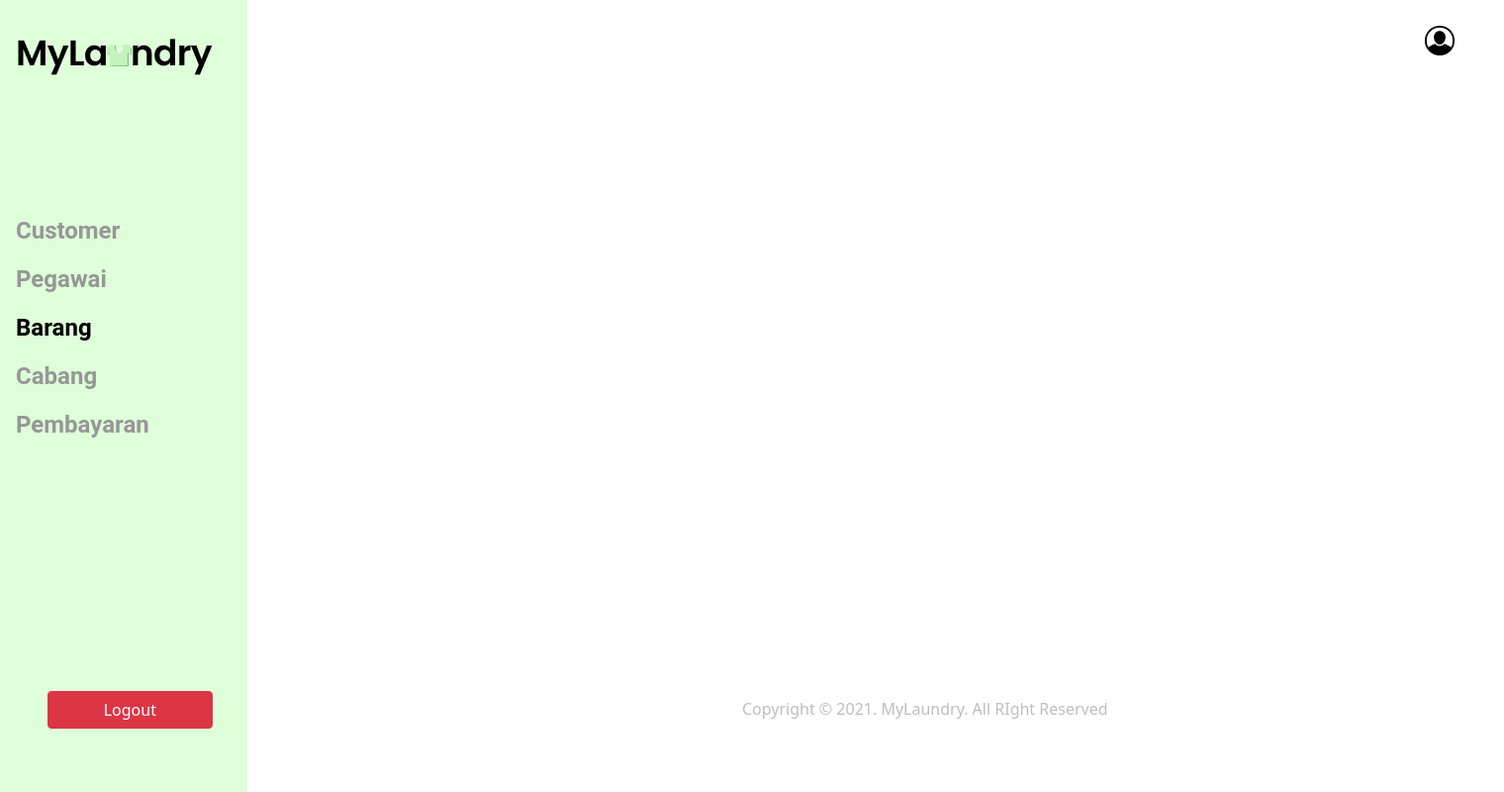
After one commit to MegiantoAS/Tubes_Basdat, a PHP site: page /barang.php in a window 1520 px wide. The commit adds this page. Shown: the whole page at 99% size. Run offline with PHP 8.4, Linux system fonts and the light colour scheme.

Commit message:
template konten
template

```diff
--- /dev/null
+++ b/barang.php
@@ -0,0 +1,40 @@
+<!DOCTYPE html>
+<html>
+<head>
+    <meta name="viewport" content="width=device-width, initial-scale=1">
+    <link rel="stylesheet" href="style-content.css">
+    <link href="https://cdn.jsdelivr.net/npm/bootstrap@5.0.2/dist/css/bootstrap.min.css" rel="stylesheet" integrity="sha384-EVSTQN3/azprG1Anm3QDgpJLIm9Nao0Yz1ztcQTwFspd3yD65VohhpuuCOmLASjC" crossorigin="anonymous">
+</head>
+<body>
+    <div class="sidenav">
+        <a href="dashboard.php"><img src="images/Group 11.png"></a><br>
+        <br><br><br><br><br>
+        <a href="customer.php">Customer</a>
+        <a href="pegawai.php">Pegawai</a>
+        <label><a href="barang.php">Barang</a></label>
+        <a href="cabang.php">Cabang</a>
+        <a href="pembayaran.php">Pembayaran</a>
+        <button type="button" class="btn btn-danger mx-5 col-8">Logout</button>
+    </div>
+
+    <div class="main">
+        <nav class="navbar navbar-expand-lg navbar-light bg-custom">
+            <div class="container-fluid">
+                <div class="collapse navbar-collapse" id="navbarText">
+                    <ul class="navbar-nav ms-auto">
+                        <li class="nav-item">
+                            <a class="nav-link" href="#"><img src="images/iconprofile.png" width="30px"></a>
+                        </li>
+                    </ul>
+                </div>
+            </div>
+        </nav>
+
+
+    </div>
+
+    <div class="text-footer">
+        Copyright © 2021. MyLaundry. All RIght Reserved
+    </div>
+</body>
+<html>
--- a/dashboard.css
+++ b/dashboard.css
@@ -3,12 +3,6 @@ body {
   position: absolute;
   width: 1500px;
   height: 100%;
-}
-
-.sidenav label a{
-  width: 126px;
-  height: 109px;
-  margin-bottom: 50px;
 }
 
 .sidenav button{
--- /dev/null
+++ b/style-content.css
@@ -0,0 +1,58 @@
+body {
+    font-family: "Lato", sans-serif;
+    position: absolute;
+    width: 1500px;
+    height: 100%;
+}
+
+.sidenav label a{
+    color: black;
+}
+
+ .sidenav button{
+    margin-top: 100%;
+}
+
+.sidenav {
+    height: 100%;
+    width: 250px;
+    position: absolute;
+    left: 38px;
+    top: 268px;
+    z-index: 1;
+    top: 0;
+    left: 0;
+    background-color: #DEFFD9;
+    overflow-x: hidden;
+    padding-top: 10px;
+}
+
+.sidenav a {
+    padding: 6px 8px 6px 16px;
+    text-decoration: none;
+    width: 126px;
+    height: 39px;
+    margin-top: 10px;
+
+    font-family: Roboto;
+    font-style: normal;
+    font-weight: bold;
+    font-size: 24px;
+    line-height: 28px;
+
+    color: #979797;
+    display: block;
+}
+
+.text-footer{
+    position: absolute;
+    margin-left: 50%;
+    margin-top: 42%;
+    color:#BEBEBE;
+}
+
+.main {
+    margin-left: 240px; /* Same as the width of the sidenav */
+    font-size: 28px; /* Increased text to enable scrolling */
+    padding: 0px 10px;
+  }
```
Also changed, not shown: cabang.php (added, +40 -0 lines), customer.php (added, +40 -0 lines), dashboard.php (+7 -6 lines), pegawai.php (added, +40 -0 lines), pembayaran.php (added, +40 -0 lines).
